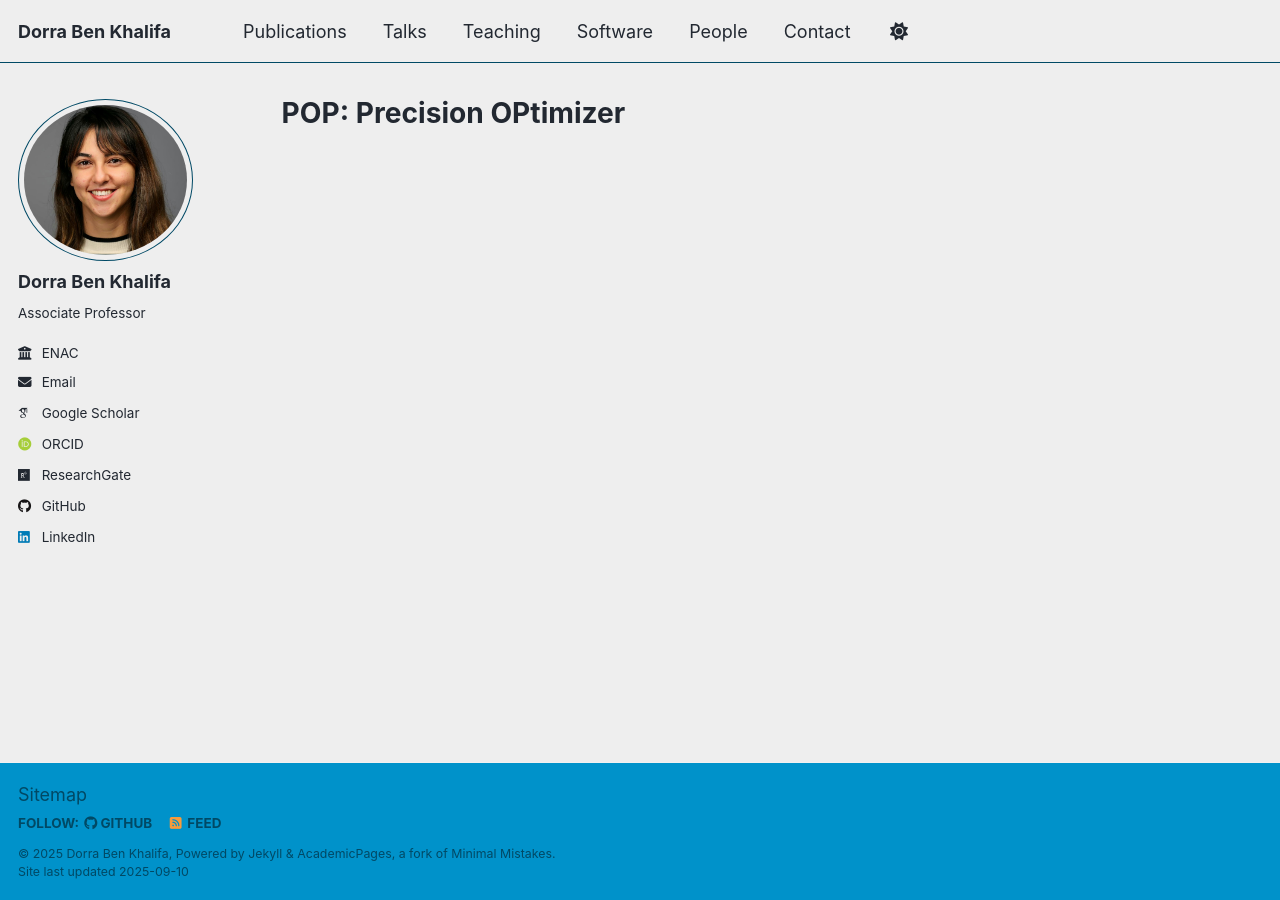
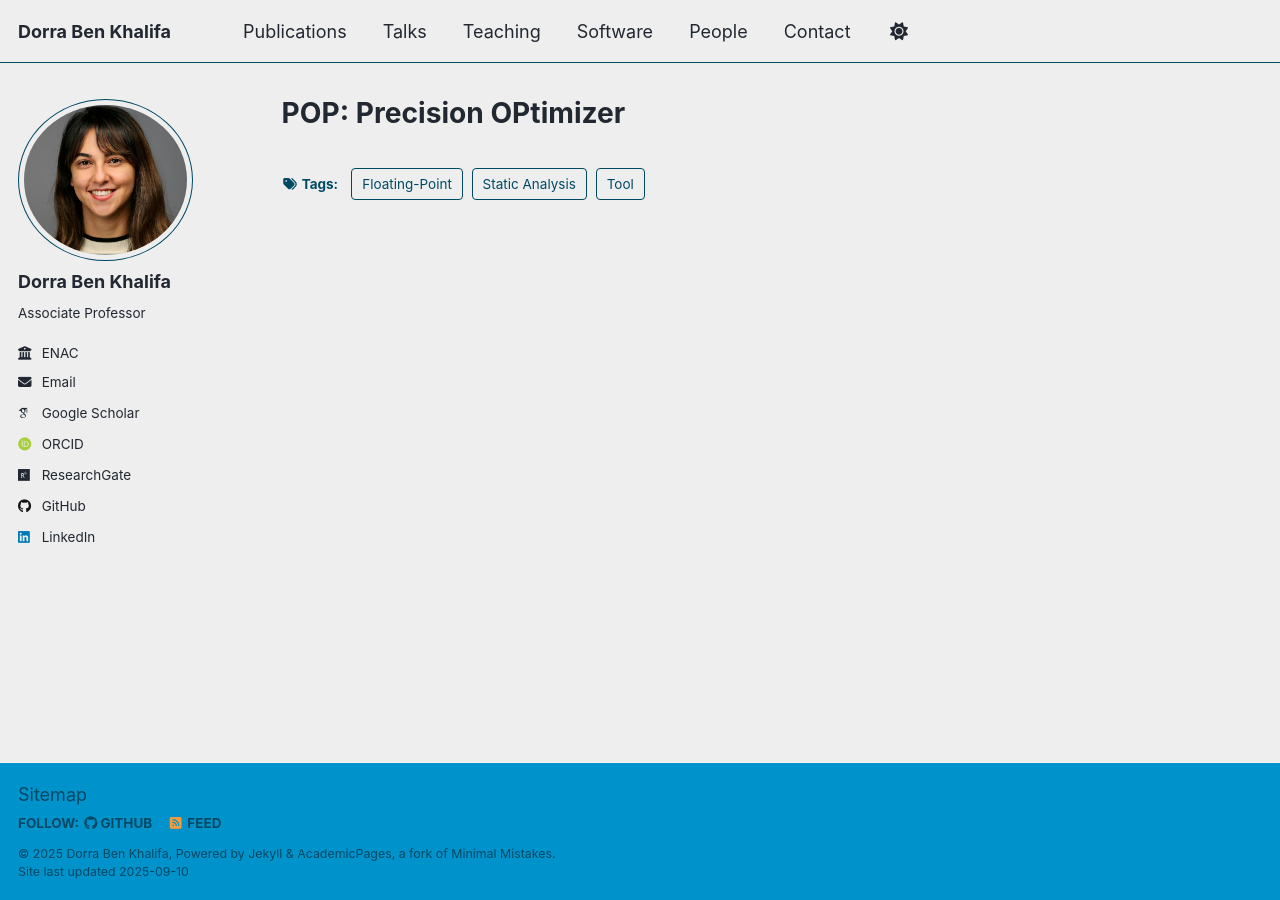
Before and after one commit to dbenkhalifa/dbenkhalifa.github.io, a Jekyll site: the page built from software/pop.md, in a window 1280 px wide. Built offline with Jekyll 4.4.1, drawn with Linux system fonts in a browser that asks for light colours; some web fonts are replaced; a script that is not in the unit is left out.

Commit message:
Update pop.md

```diff
--- a/software/pop.md
+++ b/software/pop.md
@@ -1,5 +1,8 @@
 ---
 title: "POP: Precision OPtimizer"
-description: "A static tool for flotaing-point precision tuning"
+collection: software
+type: "Project"
+description: "A static tool for floating-point precision tuning"
 year: 2019
+tags: ["Floating-Point", "Static Analysis", "Tool"]
 ---
```
